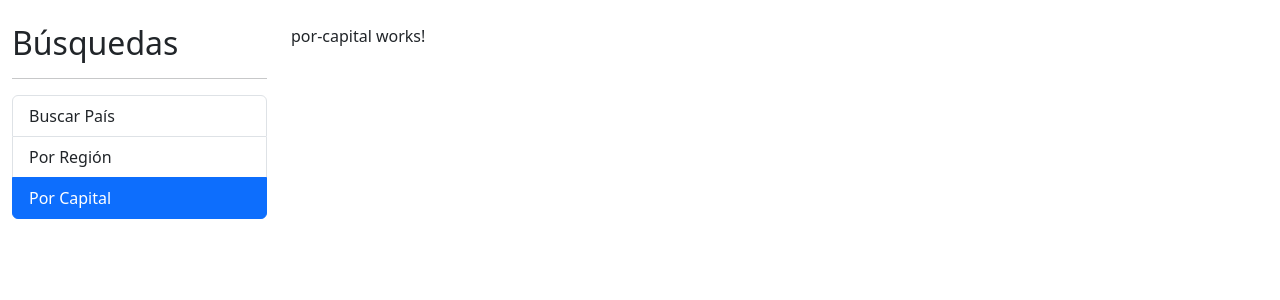
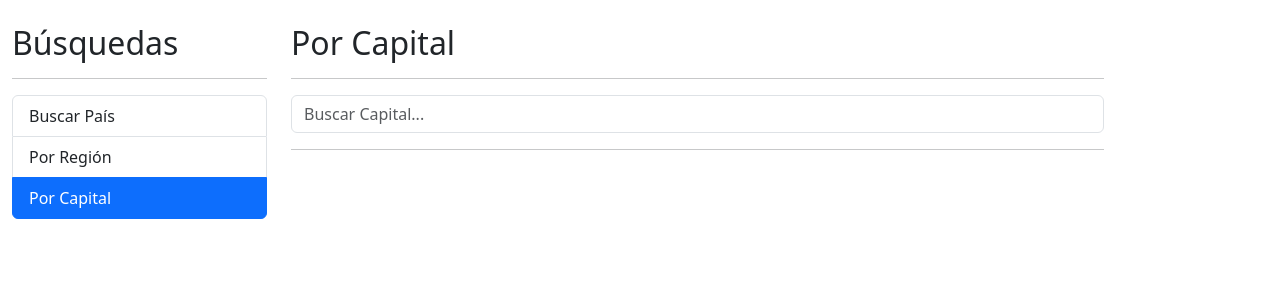
Before and after one commit to Pab-lo-hub/paisesApp, an Angular app: page /capital in a window 1280 px wide. Shown: the top 300 px of the page. Built offline with nearby package versions, Linux system fonts and the light colour scheme.

Commit message:
new function to search by capital city

```diff
--- a/src/app/pais/components/pais-input/pais-input.component.html
+++ b/src/app/pais/components/pais-input/pais-input.component.html
@@ -1,3 +1,8 @@
 <form (ngSubmit)="buscar()" autocomplete="off">
-    <input type="text" name="termino" class="form-control" [(ngModel)]="termino" placeholder="Buscar País..." />
+    <input  type="text"
+            name="termino"
+            class="form-control"
+            [(ngModel)]="termino"
+            (input)="teclaPresionada($event)"
+            [placeholder]="placeholder"/>
 </form>
--- a/src/app/pais/components/pais-input/pais-input.component.ts
+++ b/src/app/pais/components/pais-input/pais-input.component.ts
@@ -1,15 +1,33 @@
-import { Component, EventEmitter, Output } from '@angular/core';
+import { Component, EventEmitter, Output, OnInit, Input } from '@angular/core';
+import { debounceTime, Subject } from 'rxjs';
 
 @Component({
   selector: 'app-pais-input',
   templateUrl: './pais-input.component.html'
 })
-export class PaisInputComponent {
+export class PaisInputComponent implements OnInit {
+  ngOnInit() {
+    this.debouncer
+      .pipe(debounceTime(300))
+      .subscribe(valor => {
+        this.onDebounce.emit(valor);
+      })
+  }
+
   @Output() onEnter: EventEmitter<string> = new EventEmitter();
+  @Output() onDebounce: EventEmitter<string> = new EventEmitter();
+
+  @Input() placeholder: string = '';
+
+  debouncer: Subject<string> = new Subject();
 
   termino: string = '';
 
   buscar() {
-    this.onEnter.emit( this.termino );
+    this.onEnter.emit(this.termino);
+  }
+
+  teclaPresionada(event: any) {
+    this.debouncer.next(this.termino);
   }
 }
--- a/src/app/pais/components/pais-tabla/pais-tabla.component.html
+++ b/src/app/pais/components/pais-tabla/pais-tabla.component.html
@@ -15,7 +15,7 @@
             <td>
                 <img class="small-flag" [src]="pais.flags.png">
             </td>
-            <td>{{ pais.name.common }}</td>
+            <td> {{ pais.capital }} {{ pais.name.common }}</td>
             <td>{{ pais.population | number }}</td>
             <!-- <td>
                 <a [routerLink]="['/pais', pais.alphacode2]"
--- a/src/app/pais/pages/por-capital/por-capital.component.html
+++ b/src/app/pais/pages/por-capital/por-capital.component.html
@@ -1 +1,22 @@
-<p>por-capital works!</p>
+<h2>Por Capital</h2>
+<hr>
+<div class="row">
+    <div class="col">
+        <app-pais-input
+            (onEnter)="buscar($event)"
+            placeholder="Buscar Capital..."
+            (onDebounce)="sugerencias( $event )">
+        </app-pais-input>
+    </div>
+</div>
+<hr>
+
+<div *ngIf="hayError" class="alert alert-danger">
+    No se encontró nada con el término {{ termino }}
+</div>
+
+<div *ngIf="paises.length > 0" class="row">
+    <div class="col">
+        <app-pais-tabla [paises]="paises"></app-pais-tabla>
+    </div>
+</div>
--- a/src/app/pais/pages/por-capital/por-capital.component.ts
+++ b/src/app/pais/pages/por-capital/por-capital.component.ts
@@ -1,9 +1,33 @@
 import { Component } from '@angular/core';
+import { Country } from '../../interfaces/pais.interface';
+import { PaisService } from '../../services/pais.service';
 
 @Component({
   selector: 'app-por-capital',
   templateUrl: './por-capital.component.html',
 })
 export class PorCapitalComponent {
+  termino: string = '';
+  hayError: boolean = false;
+  paises : Country[] = [];
 
+  constructor(private PaisService: PaisService) { }
+
+  buscar( termino: string) {
+    this.hayError = false;
+    this.termino = termino;
+
+    this.PaisService.buscarCapital(termino)
+      .subscribe((paises) => {
+        console.log(paises);
+        this.paises = paises;
+      }, (err) => {
+        this.hayError = true;
+        this.paises = [];
+      });
+  }
+
+  sugerencias( termino:string) {
+    this.hayError = false;
+  }
 }
--- a/src/app/pais/pages/por-pais/por-pais.component.html
+++ b/src/app/pais/pages/por-pais/por-pais.component.html
@@ -3,7 +3,9 @@
 <div class="row">
     <div class="col">
         <app-pais-input
-            (onEnter)="buscar($event)">
+            (onEnter)="buscar($event)"
+            placeholder="Buscar País..."
+            (onDebounce)="sugerencias( $event )">
         </app-pais-input>
     </div>
 </div>
--- a/src/app/pais/pages/por-pais/por-pais.component.ts
+++ b/src/app/pais/pages/por-pais/por-pais.component.ts
@@ -26,4 +26,8 @@ export class PorPaisComponent {
         this.paises = [];
       });
   }
+
+  sugerencias( termino:string) {
+    this.hayError = false;
+  }
 }
--- a/src/app/pais/services/pais.service.ts
+++ b/src/app/pais/services/pais.service.ts
@@ -18,4 +18,9 @@ export class PaisService {
             //   catchError( err => of([]))
             // );
   }
+
+  buscarCapital(termino: string): Observable<Country[]>{
+    const url = `${this.apiUrl}/capital/${ termino }`;
+    return this.http.get<Country[]>(url);
+  }
 }
```
